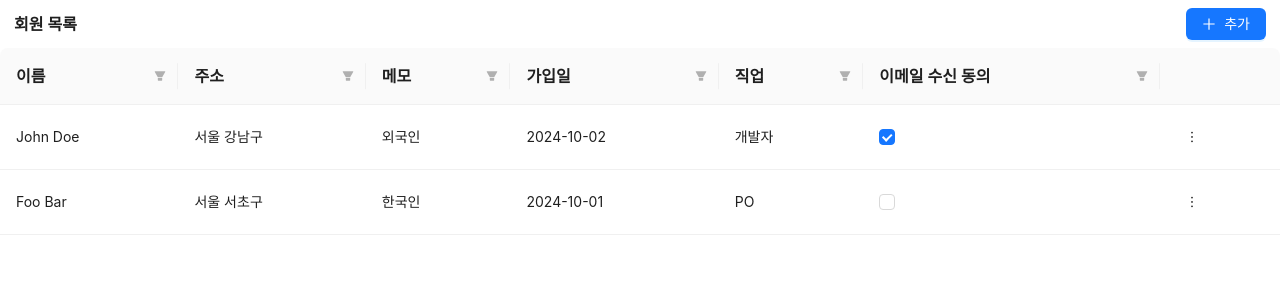
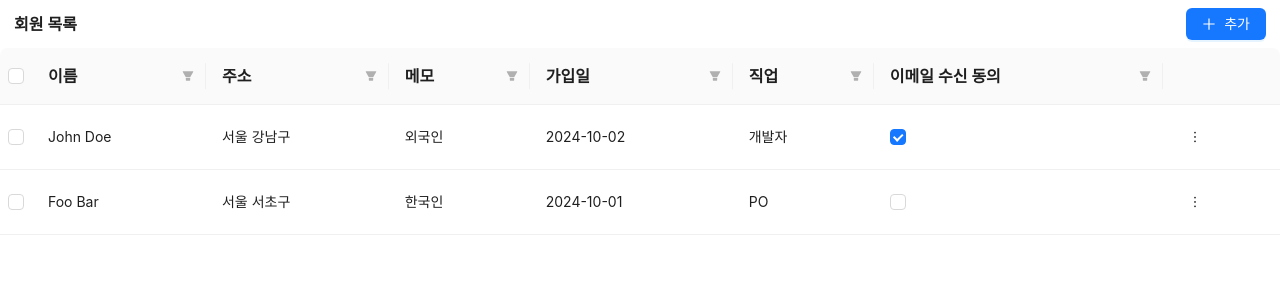
Before and after one commit to gyulsbox/businesscanvas-fe-assignment, a React (Vite) app: page / in a window 1280 px wide. Shown: the top 300 px of the page. Built offline with nearby package versions, Linux system fonts and the light colour scheme; a web font is replaced by a local one.

Commit message:
feat: 테이블 체크박스 구현

```diff
--- a/src/routes/index.tsx
+++ b/src/routes/index.tsx
@@ -18,7 +18,17 @@ export const Route = createFileRoute('/')({
 function App() {
   const [editingKey, setEditingKey] = useState<string | null>(null)
   const [editingRecord, setEditingRecord] = useState<Record | null>(null)
+  const [selectedRowKeys, setSelectedRowKeys] = useState<React.Key[]>([])
   const { showModal, isModalOpen, closeModal } = useModal()
+
+  // 체크박스 선택 관련 기능
+  const rowSelection = {
+    selectedRowKeys,
+    onChange: (newSelectedRowKeys: React.Key[]) => {
+      setSelectedRowKeys(newSelectedRowKeys)
+    },
+    selections: false,
+  }
 
   // 예시 커스텀 필드 정의 - 실제 서버에서 가져오거나 사용자가 정의하는 방식으로 구현 가능
   // 예시로 부서와 연락처 필드 추가
@@ -339,6 +349,8 @@ function App() {
             </Button>
           </Flex>
           <Table
+            rowKey="id"
+            rowSelection={rowSelection}
             columns={allColumns}
             dataSource={dataSource}
             pagination={false}
```
